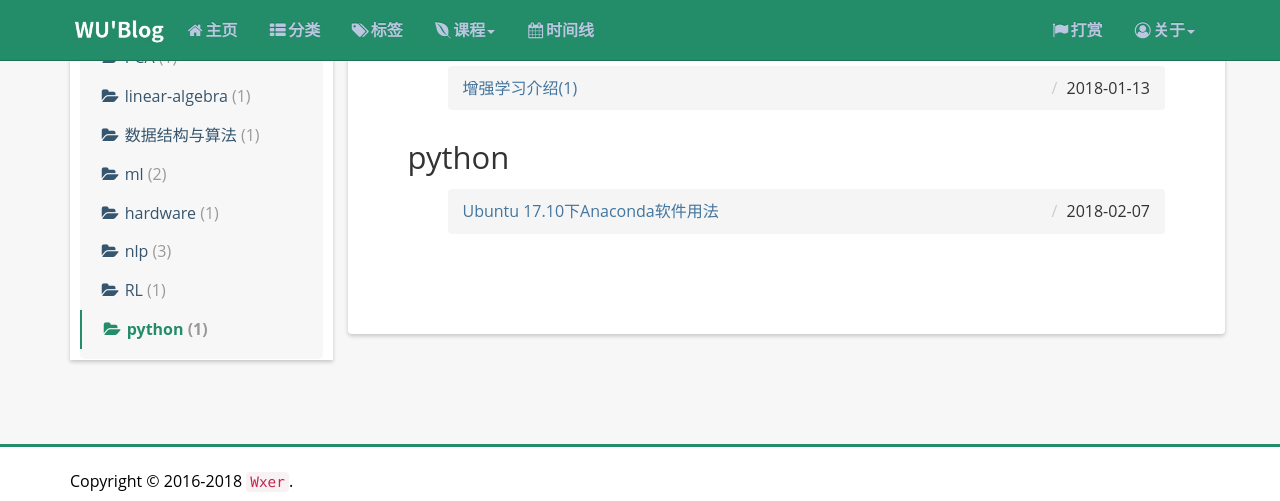
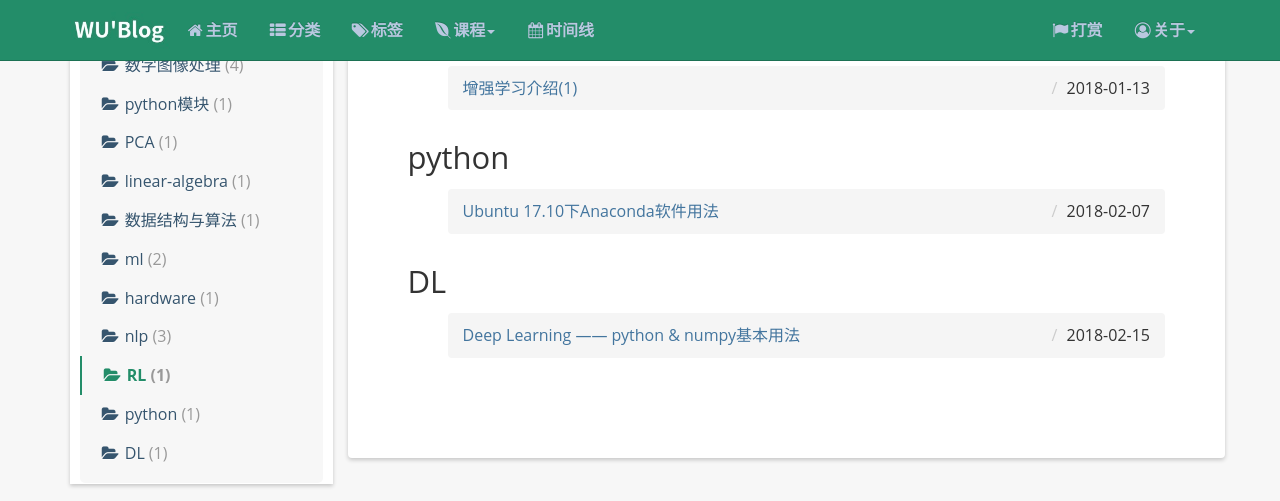
Before and after one commit to 13324077/13324077.github.io, a Jekyll site: the page built from categories/index.html, in a window 1280 px wide and 900 px high, scrolled down 3918 px, cut to the strip 0-501 px from the top of the window. Built offline with Jekyll 4.4.1, drawn with Linux system fonts in a browser that asks for light colours; nearby versions of some CDN libraries; comment, search, counter and statistics services are not loaded; some of the changed lines change nothing that is shown.

Commit message:
add the notes about the deep learning python and numpy usage

````diff
--- /dev/null
+++ b/_posts/2018-02-15-deep-learning-ai-1-python-and-numpy-usage.md
@@ -0,0 +1,262 @@
+---
+layout: post
+title: Deep Learning —— python & numpy基本用法
+date: 2018-02-15 10:01:16 +08:00
+category:
+    - DL
+keywords:
+tags:
+    - python
+---
+
+本文主要介绍deep learning实现中常见的python和numpy用法
+
+```python
+#!/usr/bin/env python3
+# -*- coding: utf-8 -*-
+"""
+Created on Mon Feb 19 10:44:45 2018
+
+@author: wxer
+"""
+import math
+import numpy as np
+import time
+
+test = "Hello World"
+print("test: " + test)
+
+# 1 - Building basic functions with numpy
+## 1.1 - sigmoid function, np.exp()
+def basic_sigmoid(x):
+    """
+    Compute sigmoid of x
+
+    Arguments:
+        x --- A scalar
+
+    Return:
+        s --- sigmoid(x)
+    """
+
+    #s = 1 / (1 + math.exp(-x))
+    s = 1 / (1 + np.exp(-x))
+
+    return s
+
+print(basic_sigmoid(3))
+
+x = np.array([1, 2, 3])
+print("np.exp(x): ", np.exp(x))
+print("x + 3: ", x + 3)
+print("basic_sigmoid(x): ", basic_sigmoid(x))
+
+## 1.2 - sigmoid gradient
+def sigmoid_derivative(x):
+    """
+    Compute the gradient(also called the slope or derivative) of the sigmoid function with respect to its input x.
+
+    Arguments:
+        x --- A scalar or numpy array
+
+    Return:
+        ds --- Your computed gradient
+    """
+    s = 1 / (1 + np.exp(-x))
+    ds = s * (1 - s)
+
+    return ds
+print("sigmoid_derivative(x) = " + str(sigmoid_derivative(x)))
+
+## 1.3 - Reshaping arrays
+
+def image2vector(image):
+    """
+    Argument:
+        image --- a numpy array of shape(length, height, depth)
+
+    Returns:
+        v --- a vector of shape(length * height * depth, 1)
+    """
+
+    v = image.reshape(image.shape[0] * image.shape[1] * image.shape[2], 1)
+
+    return v
+
+# This is a 3 by 3 by 2 array, typically images will be (num_px_x, num_px_y,3) where 3 represents the RGB values
+image = np.array([[[ 0.67826139,  0.29380381],
+        [ 0.90714982,  0.52835647],
+        [ 0.4215251 ,  0.45017551]],
+
+       [[ 0.92814219,  0.96677647],
+        [ 0.85304703,  0.52351845],
+        [ 0.19981397,  0.27417313]],
+
+       [[ 0.60659855,  0.00533165],
+        [ 0.10820313,  0.49978937],
+        [ 0.34144279,  0.94630077]]])
+
+print ("image2vector(image) = " + str(image2vector(image)))
+
+## 1.4 - Normalizing rows
+def normalizeRows(x):
+    """
+    Implement a function that normalizes each row of the matrix x (to have unit length).
+
+    Argument:
+        x --- A numpy matrix of shape(n, m)
+
+    Returns:
+        x --- The normalized (by row) numpy matrix. You are allowed to modify x
+    """
+
+    x_norm = np.linalg.norm(x, axis = 1, keepdims = True)
+
+    x = x / x_norm
+
+    return x
+
+x = np.array([
+    [0, 3, 4],
+    [1, 6, 4]])
+print("normalizeRows(x) = " + str(normalizeRows(x)))
+
+## 1.5 - Broadcasting and the softmax function
+
+def softmax(x):
+    """
+    Calculates the softmax for each row of the input x.
+    Your code should workd for a row vector and also for matrics of shape (n, m)
+
+    Argument:
+        x --- A numpy matrix of shape (n, m)
+
+    Returns:
+        s --- A numpy matrix equal to the softmax of x, of shape (n, m)
+    """
+
+    x_exp = np.exp(x)
+
+    x_sum = np.sum(x_exp, axis = 1, keepdims = True)
+
+    s = x_exp / x_sum
+
+    return s
+
+x = np.array([
+    [9, 2, 5, 0, 0],
+    [7, 5, 0, 0 ,0]])
+print("softmax(x) = " + str(softmax(x)))
+
+# 2 - Vectorization
+
+"""
+For loop implementation
+"""
+x1 = [9, 2, 5, 0, 0, 7, 5, 0, 0, 0, 9, 2, 5, 0, 0]
+x2 = [9, 2, 2, 9, 0, 9, 2, 5, 0, 0, 9, 2, 5, 0, 0]
+
+### CLASSIC DOT PRODUCT OF VECTORS IMPLEMENTATION ###
+tic = time.process_time()
+dot = 0
+for i in range(len(x1)):
+    dot+= x1[i]*x2[i]
+toc = time.process_time()
+print ("dot = " + str(dot) + "\n ----- Computation time = " + str(1000*(toc - tic)) + "ms")
+
+### CLASSIC OUTER PRODUCT IMPLEMENTATION ###
+tic = time.process_time()
+outer = np.zeros((len(x1),len(x2))) # we create a len(x1)*len(x2) matrix with only zeros
+for i in range(len(x1)):
+    for j in range(len(x2)):
+        outer[i,j] = x1[i]*x2[j]
+toc = time.process_time()
+print ("outer = " + str(outer) + "\n ----- Computation time = " + str(1000*(toc - tic)) + "ms")
+
+### CLASSIC ELEMENTWISE IMPLEMENTATION ###
+tic = time.process_time()
+mul = np.zeros(len(x1))
+for i in range(len(x1)):
+    mul[i] = x1[i]*x2[i]
+toc = time.process_time()
+print ("elementwise multiplication = " + str(mul) + "\n ----- Computation time = " + str(1000*(toc - tic)) + "ms")
+
+### CLASSIC GENERAL DOT PRODUCT IMPLEMENTATION ###
+W = np.random.rand(3,len(x1)) # Random 3*len(x1) numpy array
+tic = time.process_time()
+gdot = np.zeros(W.shape[0])
+for i in range(W.shape[0]):
+    for j in range(len(x1)):
+        gdot[i] += W[i,j]*x1[j]
+toc = time.process_time()
+print ("gdot = " + str(gdot) + "\n ----- Computation time = " + str(1000*(toc - tic)) + "ms")
+
+"""
+Vectorization implementation
+"""
+x1 = [9, 2, 5, 0, 0, 7, 5, 0, 0, 0, 9, 2, 5, 0, 0]
+x2 = [9, 2, 2, 9, 0, 9, 2, 5, 0, 0, 9, 2, 5, 0, 0]
+
+### VECTORIZED DOT PRODUCT OF VECTORS ###
+tic = time.process_time()
+dot = np.dot(x1,x2)
+toc = time.process_time()
+print ("dot = " + str(dot) + "\n ----- Computation time = " + str(1000*(toc - tic)) + "ms")
+
+### VECTORIZED OUTER PRODUCT ###
+tic = time.process_time()
+outer = np.outer(x1,x2)
+toc = time.process_time()
+print ("outer = " + str(outer) + "\n ----- Computation time = " + str(1000*(toc - tic)) + "ms")
+
+### VECTORIZED ELEMENTWISE MULTIPLICATION ###
+tic = time.process_time()
+mul = np.multiply(x1,x2)
+toc = time.process_time()
+print ("elementwise multiplication = " + str(mul) + "\n ----- Computation time = " + str(1000*(toc - tic)) + "ms")
+
+### VECTORIZED GENERAL DOT PRODUCT ###
+tic = time.process_time()
+dot = np.dot(W,x1)
+toc = time.process_time()
+print ("gdot = " + str(dot) + "\n ----- Computation time = " + str(1000*(toc - tic)) + "ms")
+
+## 2.1 - Implement the L1 and L2 loss functions
+def L1(yhat, y):
+    """
+    Arguments:
+        yhat --- vector of size m (predicted labels)
+        y    --- vector of size m (true labels)
+
+    Returns:
+        loss --- the value of the L1 loss function defined above
+    """
+
+    loss = np.sum(np.abs(yhat - y))
+
+    return loss
+
+yhat = np.array([.9, 0.2, 0.1, .4, .9])
+y = np.array([1, 0, 0, 1, 1])
+print("L1 = " + str(L1(yhat,y)))
+
+
+def L2(yhat, y):
+    """
+    Arguments:
+        yhat --- vector of size m (predicted labels)
+        y    --- vector of size m (true labels)
+
+    Returns:
+        loss --- the value of the L2 loss function defined above
+    """
+
+    #loss = np.sum(np.dot((yhat - y), (yhat - y)))
+    loss = np.sum((yhat - y) ** 2)
+
+    return loss
+
+yhat = np.array([.9, 0.2, 0.1, .4, .9])
+y = np.array([1, 0, 0, 1, 1])
+print("L2 = " + str(L2(yhat,y)))
+```
--- a/course/deep-learning/index.html
+++ b/course/deep-learning/index.html
@@ -36,7 +36,7 @@
           <div class="home">
             <h2 id="linear-algebra-ref">深度学习</h2>
             <ul>
-    			{% for post in site.categories.deep-learning %}
+    			{% for post in site.categories.DL %}
                     <ol class="breadcrumb">
                       <li> <a  href='{{ post.url }}'>{{post.title}}</a></li>
                       <li class="pull-right">{{ post.date | date:"%Y年%m月%d日" }}</li>
````
